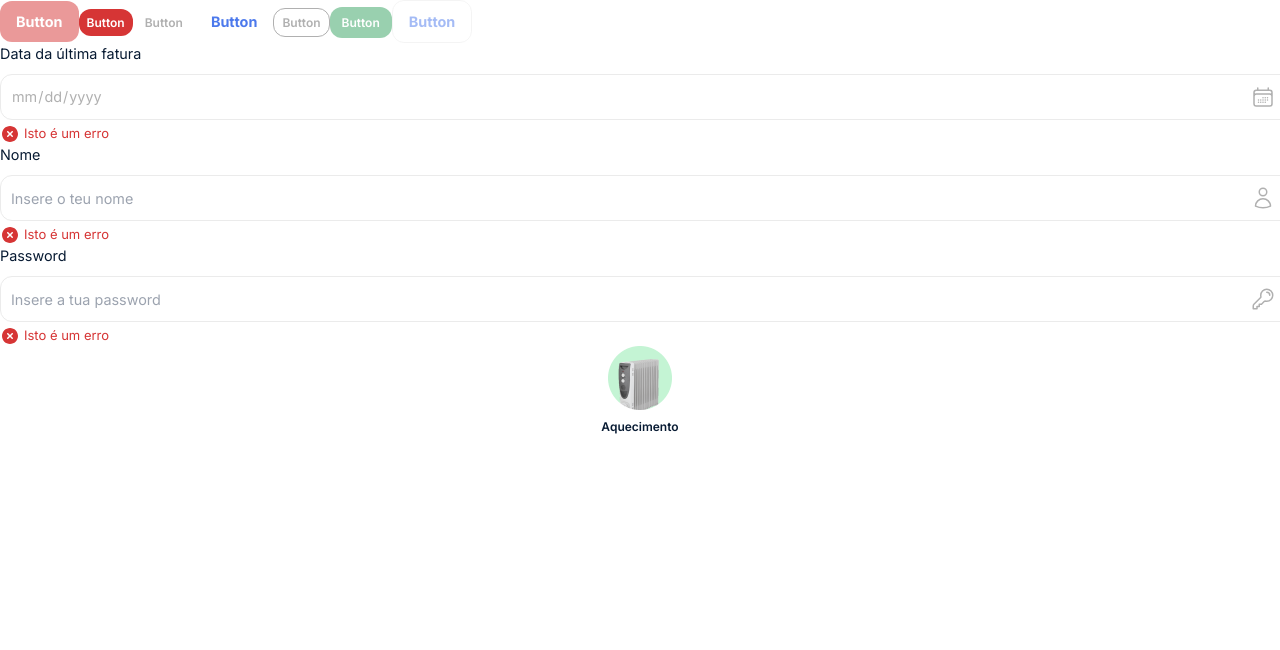
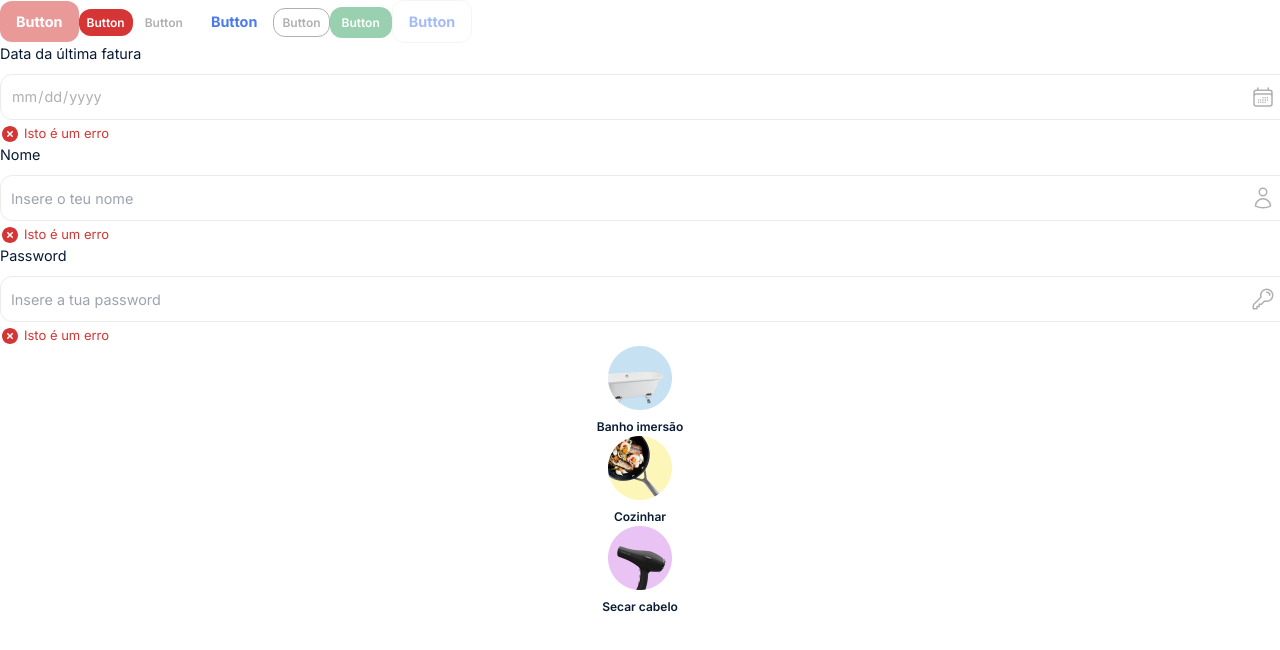
Before and after one commit to almt00/savee, a Next.js app: page / in a window 1280 px wide. Shown: the top 650 px of the page. Built offline with nearby package versions, Linux system fonts and the light colour scheme.

Commit message:
using data from the api request (individual tasks)

```diff
--- a/components/elements/Task.js
+++ b/components/elements/Task.js
@@ -2,12 +2,16 @@ import { styled } from "@stitches/react";
 import useSWR from "swr";
 
 //Write a fetcher function to wrap the native fetch function and return the result of a call to url in json format
-const fetcher = (url) => fetch(url).then((res) => res.json());
+const fetcher = (url) =>
+  fetch(url)
+    .then((res) => res.json())
+    .then((res) => JSON.parse(res));
 
 const Task = (props) => {
   // fetch image and name from API
   // to do map type to image e.g. aquecimento to heating.png
-
+  let imagePath = "";
+  let taskTitle = "";
   //Set up SWR to run the fetcher function when calling "/api/staticdata"
   const { data, error } = useSWR("/api/staticdata", fetcher);
 
@@ -16,12 +20,20 @@ const Task = (props) => {
   //Handle the loading state
   if (!data) return <div>Loading...</div>;
 
-  console.log(data);
-
+  if (data) {
+    console.log(typeof data.tasks);
+    console.log(data.tasks);
+    data.tasks.forEach((task) => {
+      if (task.name === props.type) {
+        imagePath = task.image;
+        taskTitle = task.name;
+      }
+    });
+  }
   return (
     <TaskContainer>
-      <TaskImage src={props.img} alt={props.type} />
-      <TaskTitle>{props.type}</TaskTitle>
+      <TaskImage src={imagePath} alt={taskTitle} />
+      <TaskTitle>{taskTitle}</TaskTitle>
     </TaskContainer>
   );
 };
--- a/json/data.json
+++ b/json/data.json
@@ -3,42 +3,42 @@
     {
       "id": 0,
       "name": "Aquecimento",
-      "image": "../public/heating@2x.png",
+      "image": "/heating@2x.png",
       "kw_hour": 1400,
       "default_time": 60000
     },
     {
       "id": 1,
       "name": "Banho imersão",
-      "image": "../public/bath@2x.png",
+      "image": "/bath@2x.png",
       "kw_hour": 1400,
       "default_time": 60000
     },
     {
       "id": 2,
       "name": "Duche",
-      "image": "../public/shower@2x.png",
+      "image": "/shower@2x.png",
       "kw_hour": 1400,
       "default_time": 60000
     },
     {
       "id": 3,
       "name": "Cozinhar",
-      "image": "../public/cooking@2x.png",
+      "image": "/cooking@2x.png",
       "kw_hour": 1400,
       "default_time": 60000
     },
     {
       "id": 4,
       "name": "Secar cabelo",
-      "image": "../public/hairdry@2x.png",
+      "image": "/hairdry@2x.png",
       "kw_hour": 1400,
       "default_time": 60000
     },
     {
       "id": 5,
       "name": "Lavar roupa",
-      "image": "../public/laundry@2x.png",
+      "image": "/laundry@2x.png",
       "kw_hour": 1400,
       "default_time": 60000
     }
--- a/pages/index.js
+++ b/pages/index.js
@@ -38,22 +38,12 @@ export default function Home() {
         <Button size="lg" bg="secondary" disabled>
           Button
         </Button>
-        <Form
-          name="Data da última fatura"
-          type="date"
-          id="input_data_fatura"
-        />
-        <Form
-          name="Nome"
-          type="text"
-          id="input_nome"
-        />
-        <Form
-          name="Password"
-          type="text"
-          id="input_password"
-        />
-        <Task type="Aquecimento" img="heating@2x.png" />
+        <Form name="Data da última fatura" type="date" id="input_data_fatura" />
+        <Form name="Nome" type="text" id="input_nome" />
+        <Form name="Password" type="text" id="input_password" />
+        <Task type="Banho imersão" />
+        <Task type="Cozinhar" />
+        <Task type="Secar cabelo" />
       </main>
     </>
   );
```
